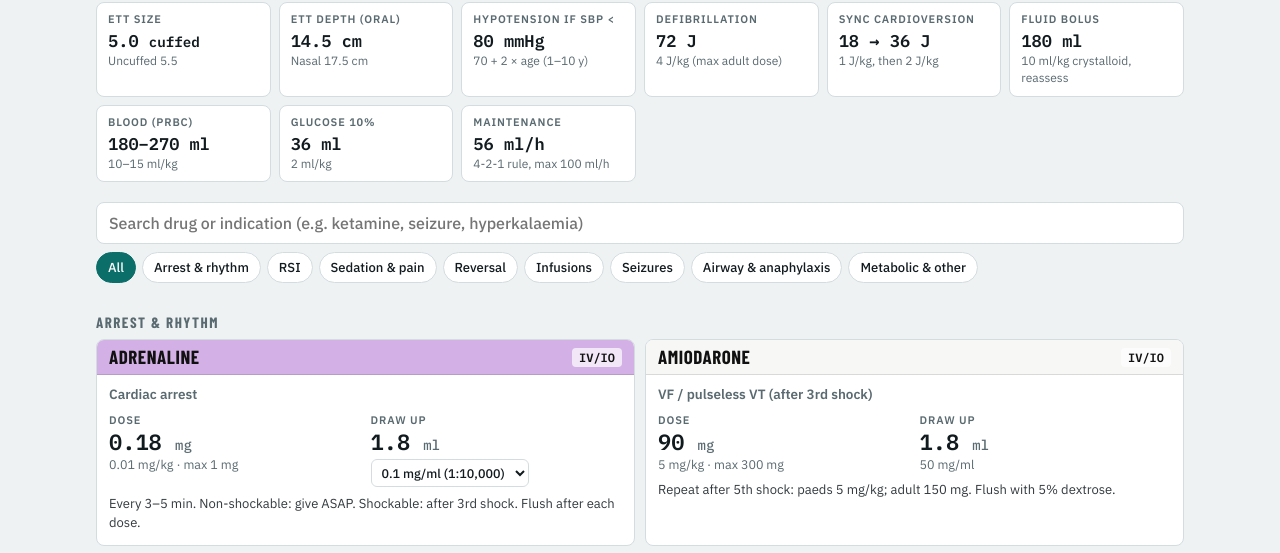
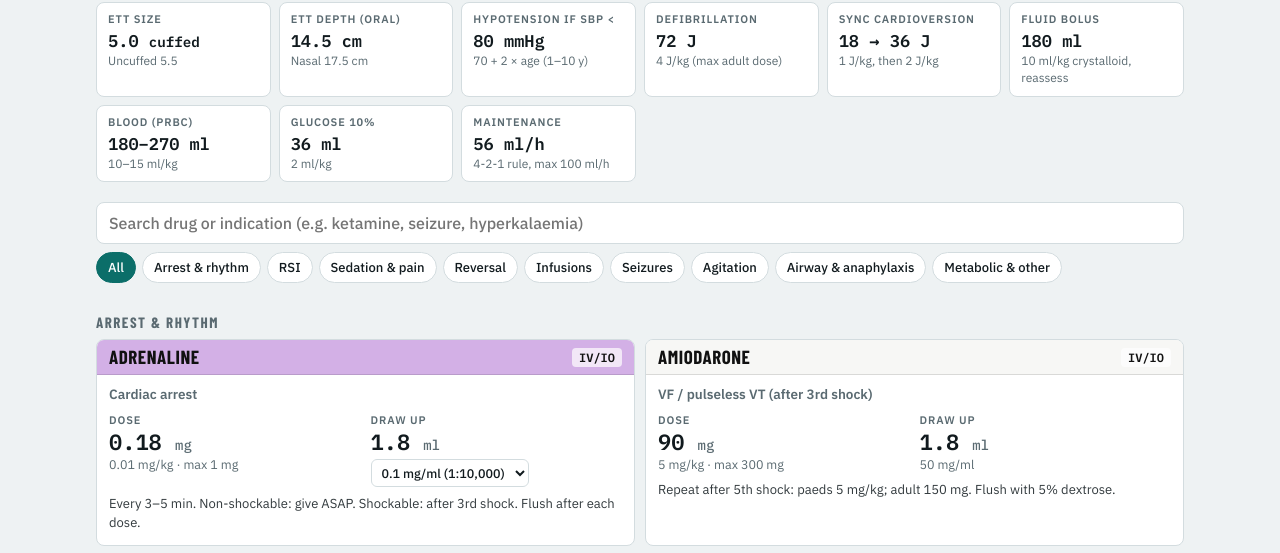
Before and after one commit to AnaanHassan/emergency-drug-calculator, a plain HTML site: page index.html in a window 1280 px wide. Shown: the part 187-740 px from the top of the page. Drawn offline with nearby package versions, Linux system fonts and the light colour scheme.

Commit message:
feat: add agitation tab to drug calculator
Co-Authored-By: Claude Opus 5.5 <noreply@anthropic.com>

```diff
--- a/index.html
+++ b/index.html
@@ -84,6 +84,7 @@ button:focus-visible, input:focus-visible, select:focus-visible { outline: 3px s
 
 /* Drug cards */
 .section-h { font: 700 15px var(--font-display); letter-spacing: .1em; text-transform: uppercase; color: var(--muted); margin: 18px 0 8px; }
+.section-note { margin: 0 0 10px; padding: 9px 12px; border-left: 3px solid var(--mode); background: var(--surface); border-radius: 0 8px 8px 0; font-size: 13.5px; max-width: 90ch; }
 .grid { display: grid; grid-template-columns: 1fr; gap: 10px; }
 @media (min-width: 860px) { .grid { grid-template-columns: 1fr 1fr; } }
 .drug { background: var(--surface); border: 1px solid var(--line); border-radius: 8px; overflow: hidden; min-width: 0; display: flex; flex-direction: column; }
@@ -174,9 +175,14 @@ footer strong { color: var(--fg); }
   // Concentration `w(wt)` makes a weight-based dilution; `only` limits it to 'p' or 'a'.
   const CATS = [
     ["all", "All"], ["arrest", "Arrest & rhythm"], ["rsi", "RSI"], ["sed", "Sedation & pain"],
-    ["rev", "Reversal"], ["inf", "Infusions"], ["seiz", "Seizures"], ["resp", "Airway & anaphylaxis"], ["metab", "Metabolic & other"]
+    ["rev", "Reversal"], ["inf", "Infusions"], ["seiz", "Seizures"], ["agit", "Agitation"], ["resp", "Airway & anaphylaxis"], ["metab", "Metabolic & other"]
   ];
-  const ageOr = (pt, ageTest, wtTest) => pt.ageY != null ? ageTest(pt.ageY) : (pt.wt ? wtTest(pt.wt) : null);
+  const SECTION_NOTES = {
+    agit: "Stepped approach: 1. De-escalate (calm voice, space, remove triggers, check glucose, hypoxia, pain, retention). " +
+      "2. Offer oral medication. 3. IM if refused or dangerous. 4. Ketamine or senior/anaesthetic help if still unsafe. " +
+      "After any parenteral sedation: continuous SpO₂, obs every 15 min, ECG once settled."
+  };
+  const ageOr =(pt, ageTest, wtTest) => pt.ageY != null ? ageTest(pt.ageY) : (pt.wt ? wtTest(pt.wt) : null);
 
   const DRUGS = [
     // ----- Arrest & rhythm -----
@@ -408,6 +414,45 @@ footer strong { color: var(--fg); }
       concs: [{ l: "100 mg/ml", v: 100 }],
       p: { kg: 40, max: 3000 }, a: { kg: 40, max: 3000 },
       note: "Over 5–10 min. Avoid in liver disease, suspected metabolic disorder, pregnancy, and children <2 y." },
+
+    // ----- Agitation / aggression -----
+    { id: "loraz-po", name: "Lorazepam", cls: "benzo", cat: "agit", ind: "Agitation, will take oral", route: "PO/SL", unit: "mg",
+      p: { kg: 0.05, max: 2 }, a: { fixed: [1, 2] },
+      note: "Step 1 if the patient accepts oral medication. Repeat after 45–60 min if needed. Elderly: 0.5–1 mg." },
+    { id: "olanz-po", name: "Olanzapine", cls: "other", cat: "agit", ind: "Agitation, will take oral (psychosis)", route: "PO/ODT", unit: "mg",
+      p: { kg: 0.1, max: 10 }, a: { fixed: [5, 10] },
+      note: "Orally disintegrating tablet useful. Elderly: 2.5–5 mg. Max 20 mg/day adult." },
+    { id: "mid-agit", name: "Midazolam", cls: "benzo", cat: "agit", ind: "Severe agitation / violence", route: "IM", unit: "mg",
+      concs: [{ l: "5 mg/ml", v: 5 }],
+      p: { kg: [0.1, 0.2], max: 10 }, a: { fixed: [5, 10] },
+      an: "Elderly or frail: 2.5–5 mg. IV (if access): 2.5–5 mg, titrate every 3–5 min.",
+      note: "Onset 5–15 min. Preferred if alcohol or stimulant withdrawal / intoxication. Monitor airway and SpO₂." },
+    { id: "drop", name: "Droperidol", cls: "other", cat: "agit", ind: "Severe agitation / violence", route: "IM/IV", unit: "mg",
+      concs: [{ l: "2.5 mg/ml", v: 2.5 }],
+      p: { kg: 0.1, max: 10 }, a: { fixed: [5, 10] },
+      note: "Onset 10–20 min. Can combine with midazolam. QT prolongation: get an ECG once settled. Watch for dystonia." },
+    { id: "halo", name: "Haloperidol", cls: "other", cat: "agit", ind: "Severe agitation (psychosis)", route: "IM", unit: "mg",
+      concs: [{ l: "5 mg/ml", v: 5 }],
+      p: { fn: pt => pt.ageY != null && pt.ageY < 12 ? { txt: "Not recommended under 12 y: use midazolam or droperidol" } : { kg: [0.05, 0.1] }, max: 5 },
+      a: { fixed: [5, 10] },
+      an: "Elderly: 0.5–2 mg. Often given with promethazine 25–50 mg IM or lorazepam 1–2 mg IM. Max 20 mg/day.",
+      note: "Avoid in Parkinson's / Lewy body dementia and if QT long. Get an ECG. High dystonia risk: have benztropine ready." },
+    { id: "olanz-im", name: "Olanzapine", cls: "other", cat: "agit", ind: "Severe agitation (psychosis)", route: "IM", unit: "mg",
+      concs: [{ l: "5 mg/ml (10 mg vial in 2.1 ml)", v: 5 }],
+      p: { txt: "Adult use only (children: oral 0.1 mg/kg)" }, a: { fixed: [5, 10] },
+      note: "Elderly: 2.5–5 mg. Do not give within 1 h of a parenteral benzodiazepine (cardiorespiratory depression)." },
+    { id: "prometh", name: "Promethazine", cls: "other", cat: "agit", ind: "Agitation, with haloperidol or alone", route: "IM", unit: "mg",
+      concs: [{ l: "25 mg/ml", v: 25 }],
+      p: { txt: "Not recommended for acute sedation in children" }, a: { fixed: [25, 50] },
+      note: "Useful if benzodiazepine-tolerant or respiratory concerns. Anticholinergic; avoid IV (tissue injury)." },
+    { id: "ket-agit", name: "Ketamine", cls: "induction", cat: "agit", ind: "Extreme agitation, danger to self/staff (rescue)", route: "IM", unit: "mg",
+      concs: [{ l: "100 mg/ml", v: 100 }, { l: "50 mg/ml", v: 50 }],
+      p: { kg: [4, 5], max: 500 }, a: { kg: [4, 5], max: 500 },
+      note: "Onset 2–5 min. Airway-skilled team, monitoring and resus equipment present. Hypersalivation, laryngospasm, emergence reactions; may need intubation." },
+    { id: "benztrop", name: "Benztropine", cls: "anticholin", cat: "agit", ind: "Acute dystonia after antipsychotic", route: "IV/IM", unit: "mg",
+      concs: [{ l: "1 mg/ml", v: 1 }],
+      p: { kg: 0.02, max: 1 }, a: { fixed: [1, 2] },
+      note: "Usually works within minutes IV. Dystonia may recur: consider oral course for 2–3 days." },
 
     // ----- Airway, asthma & anaphylaxis -----
     { id: "adr-im", name: "Adrenaline", cls: "vaso", cat: "resp", ind: "Anaphylaxis", route: "IM", unit: "mg",
@@ -701,7 +746,7 @@ footer strong { color: var(--fg); }
     for (const [id, label] of groups) {
       const ds = DRUGS.filter(d => d.cat === id && match(d));
       if (!ds.length) continue;
-      html += `<h2 class="section-h">${label}</h2><div class="grid">${ds.map(d => card(d, pt)).join("")}</div>`;
+      html += `<h2 class="section-h">${label}</h2>${SECTION_NOTES[id] ? `<p class="section-note">${SECTION_NOTES[id]}</p>` : ""}<div class="grid">${ds.map(d => card(d, pt)).join("")}</div>`;
     }
     $("list").innerHTML = html || `<div class="empty">No drugs match “${state.q.replace(/</g, "&lt;")}”.</div>`;
   }
```
